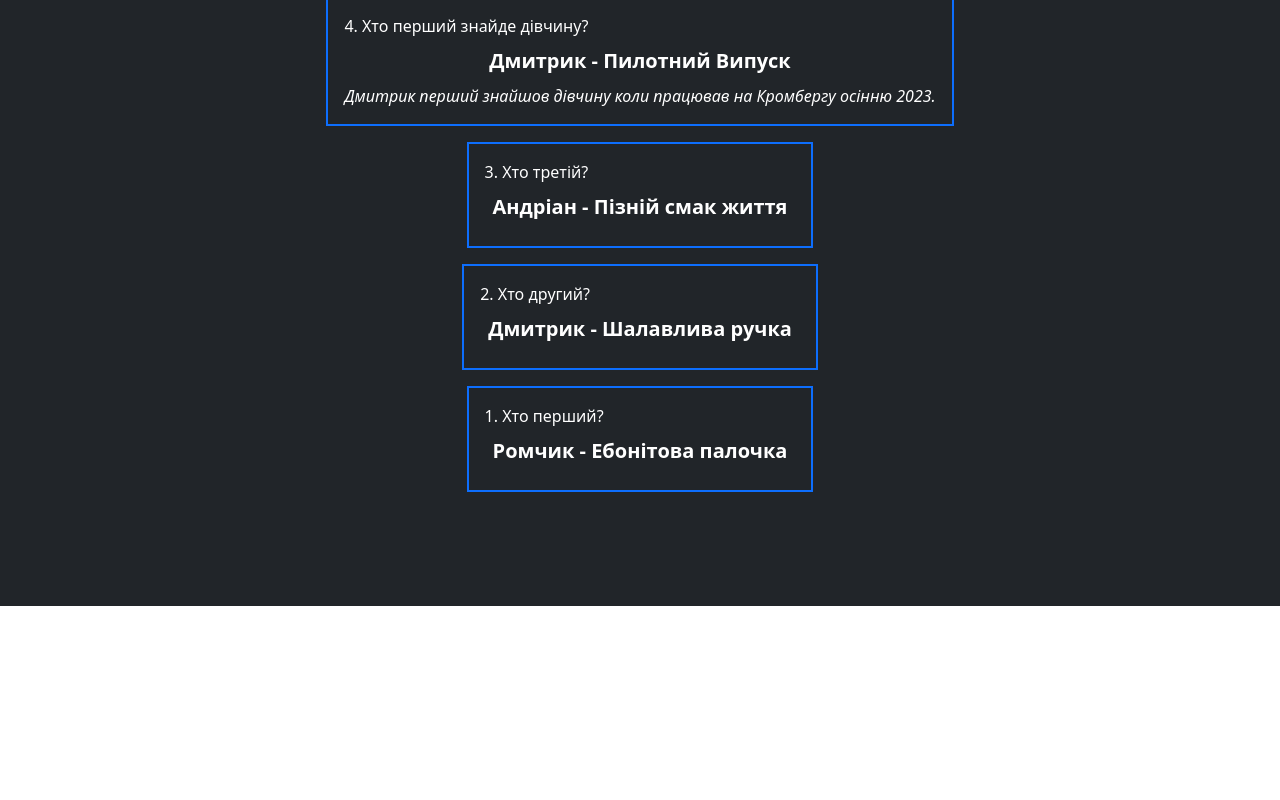
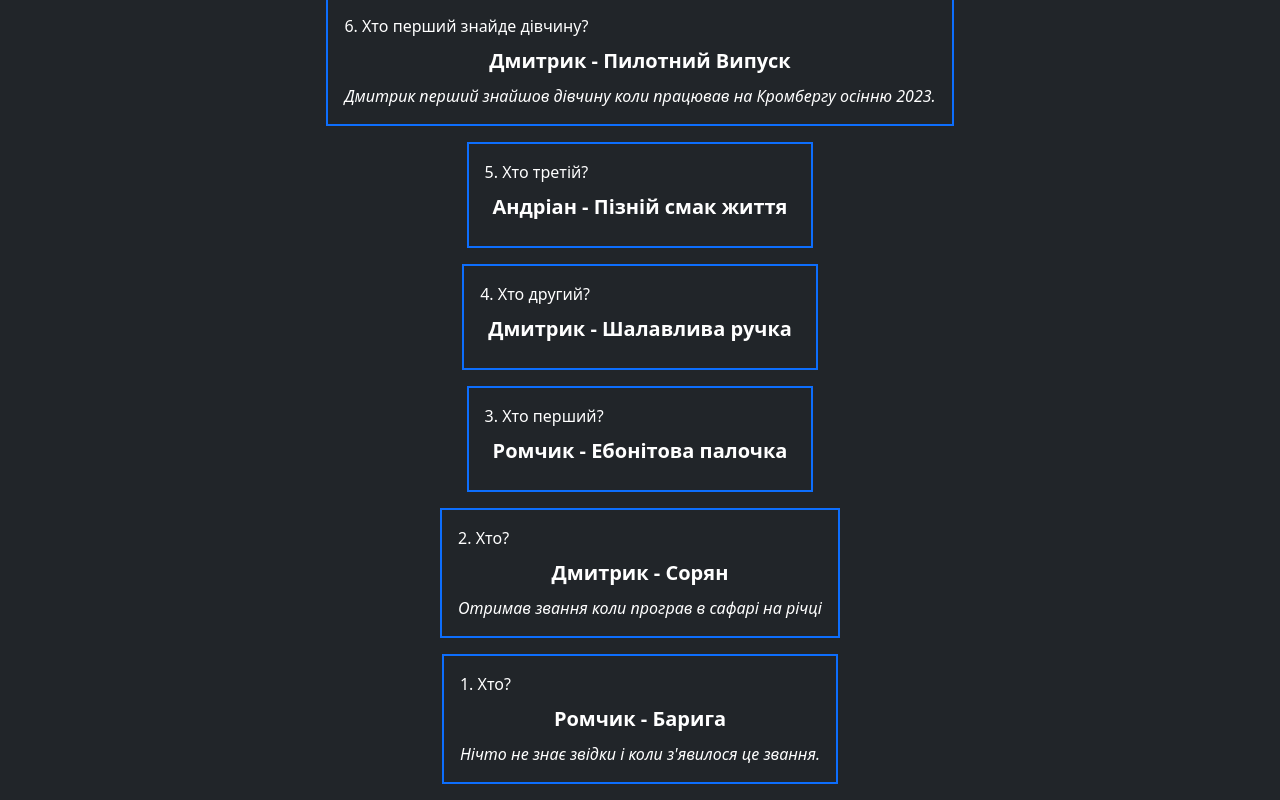
Before and after one commit to mynameisan24/Who, a React (Create React App) app: page / in a window 1280 px wide. Shown: the part 194-994 px from the top of the page. Before the commit the page ends 800 px from the top, so only its background shows below. Built offline with nearby package versions, Linux system fonts and the light colour scheme.

Commit message:
Update List.js

```diff
--- a/src/components/List.js
+++ b/src/components/List.js
@@ -1,6 +1,21 @@
 export const List = [
   {
     id: 1,
+    dispute: "Хто?",
+    rank: "Барига",
+    winner: 3,
+    detail: "Нічто не знає звідки і коли з'явилося це звання.",
+  },
+
+  {
+    id: 2,
+    dispute: "Хто?",
+    rank: "Сорян",
+    winner: 2,
+    detail: "Отримав звання коли програв в сафарі на річці",
+  },
+  {
+    id: 3,
     dispute: "Хто перший?",
     rank: "Ебонітова палочка",
     winner: 3,
@@ -8,28 +23,28 @@ export const List = [
   },
 
   {
-    id: 2,
+    id: 4,
     dispute: "Хто другий?",
     rank: "Шалавлива ручка",
     winner: 2,
     detail: 0,
   },
   {
-    id: 3,
+    id: 5,
     dispute: "Хто третій?",
     rank: "Пізній смак життя",
     winner: 1,
     detail: 0,
   },
   {
-    id: 4,
+    id: 6,
     dispute: "Хто перший знайде дівчину?",
     rank: "Пилотний Випуск",
     winner: 2,
     detail: "Дмитрик перший знайшов дівчину коли працював на Кромбергу осінню 2023.",
   },
   {
-    id: 5,
+    id: 7,
     dispute: "Хто наступний знайде дівчину?",
     rank: "Зрадник Філософського Життя",
     winner: 0,
```
